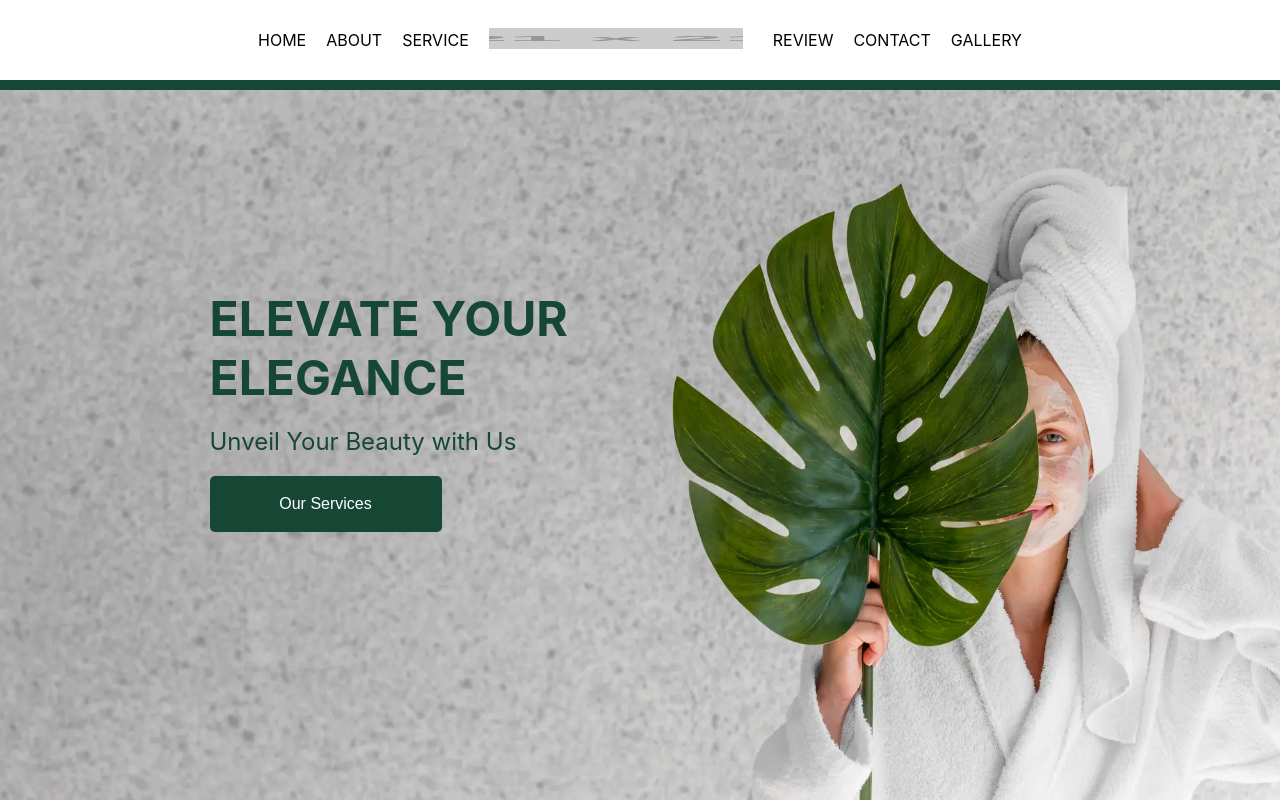
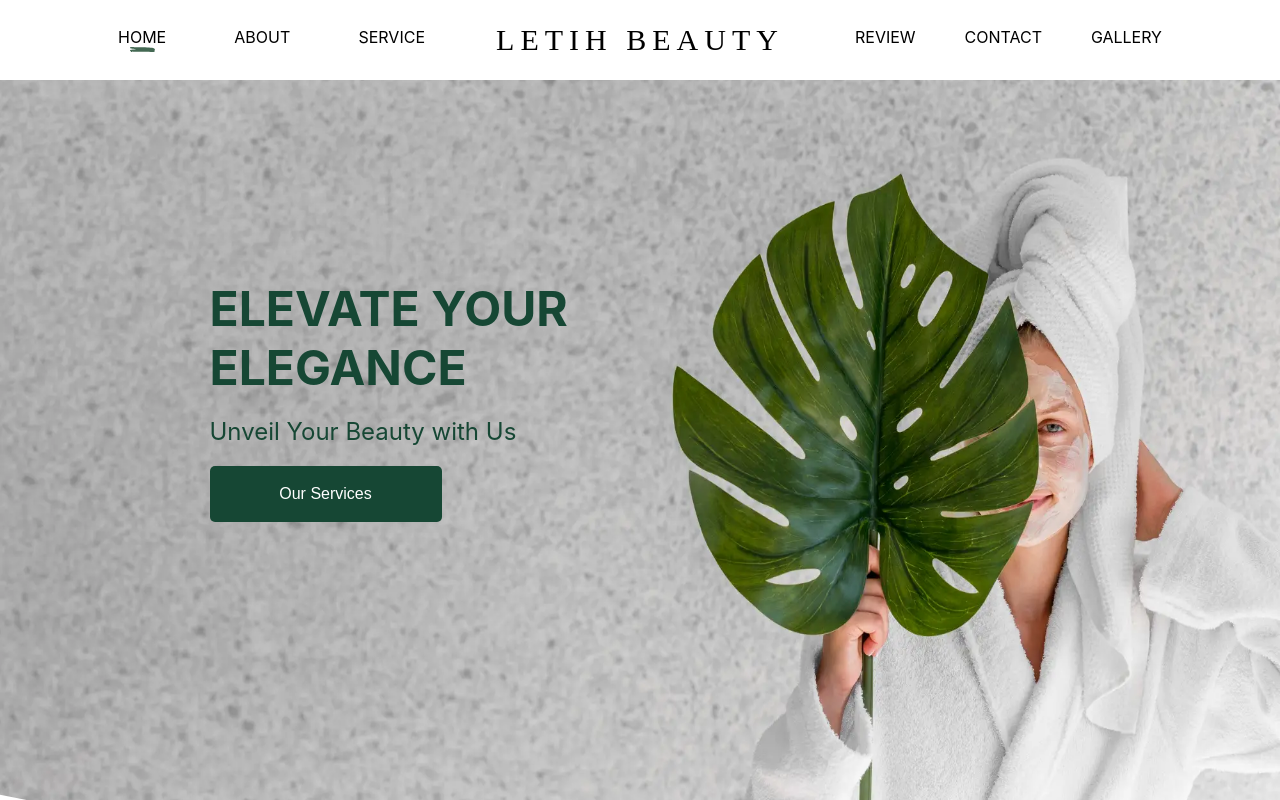
Before and after one commit to LetihBeauty/letih, a React (Create React App) app: page / in a window 1280 px wide. Shown: the top 800 px of the page. Built offline with nearby package versions, Linux system fonts and the light colour scheme.

Commit message:
adjust navbar style

```diff
--- a/src/components/Navbar.css
+++ b/src/components/Navbar.css
@@ -6,13 +6,17 @@
   height: 80px;
   justify-content: center;
   align-items: center;
-  border-bottom: 10px solid var(--green-dark);
+  border-bottom: 10px solid var(--green-100);
 
   ul {
     display: flex;
+    justify-content: space-between;
     list-style: none;
     margin: 0;
     padding: 0;
+    width: 327px;
+    height: 27px;
+    flex-shrink: 0;
   }
 
   a {
@@ -21,6 +25,20 @@
     font-size: 16px;
     font-weight: 400;
     margin: 0 10px;
+    position: relative;
+  }
+
+  a.active::after {
+    content: "";
+    display: block; /* Assegure que o display seja block */
+    width: 30px; /* Ajuste conforme necessário */
+    height: 5px; /* Ajuste conforme necessário */
+    background: url("../../public/images/Linemenu.svg") no-repeat center;
+    background-size: contain;
+    position: absolute;
+    bottom: -5px; /* Ajuste conforme necessário */
+    left: 50%;
+    transform: translateX(-50%);
   }
 
   img {
@@ -28,4 +46,22 @@
     height: 21px;
     margin-right: 10px;
   }
+
+  .center-logo {
+    width: 410px;
+
+    h4 {
+      color: var(--green-100);
+      text-align: center;
+      font-family: "SVN-Aire Pro";
+      font-size: 30px;
+      font-style: normal;
+      font-weight: 400;
+      line-height: 40px;
+      letter-spacing: 6px;
+      text-transform: uppercase;
+      margin: 0px 60px;
+      padding: 0;
+    }
+  }
 }
--- a/src/components/Navbar.js
+++ b/src/components/Navbar.js
@@ -1,29 +1,38 @@
 import React from "react";
-import { Link } from "react-router-dom";
+import { Link, useLocation } from "react-router-dom";
 import "./Navbar.css";
 import data from "../data.json";
 
 function Navbar() {
   const navItems = data.navbar;
+  const location = useLocation();
 
   return (
     <div className="navbar-container">
       <ul>
         {navItems.slice(0, 3).map((item) => (
           <li key={item.id} className="items">
-            <Link to={item.url}>{item.title}</Link>
+            <Link
+              className={location.pathname === item.url ? "active" : ""}
+              to={item.url}
+            >
+              {item.title}
+            </Link>
           </li>
         ))}
       </ul>
       <div className="center-logo">
-        <a href="/">
-          <img src="https://via.placeholder.com/21" alt="logo" />
-        </a>
+        <h4>LETIH BEAUTY</h4>
       </div>
       <ul>
         {navItems.slice(3, 6).map((item) => (
           <li key={item.id}>
-            <Link to={item.url}>{item.title}</Link>
+            <Link
+              className={location.pathname === item.url ? "active" : ""}
+              to={item.url}
+            >
+              {item.title}
+            </Link>
           </li>
         ))}
       </ul>
```
Also changed, not shown: public/images/Linemenu.svg (added).
